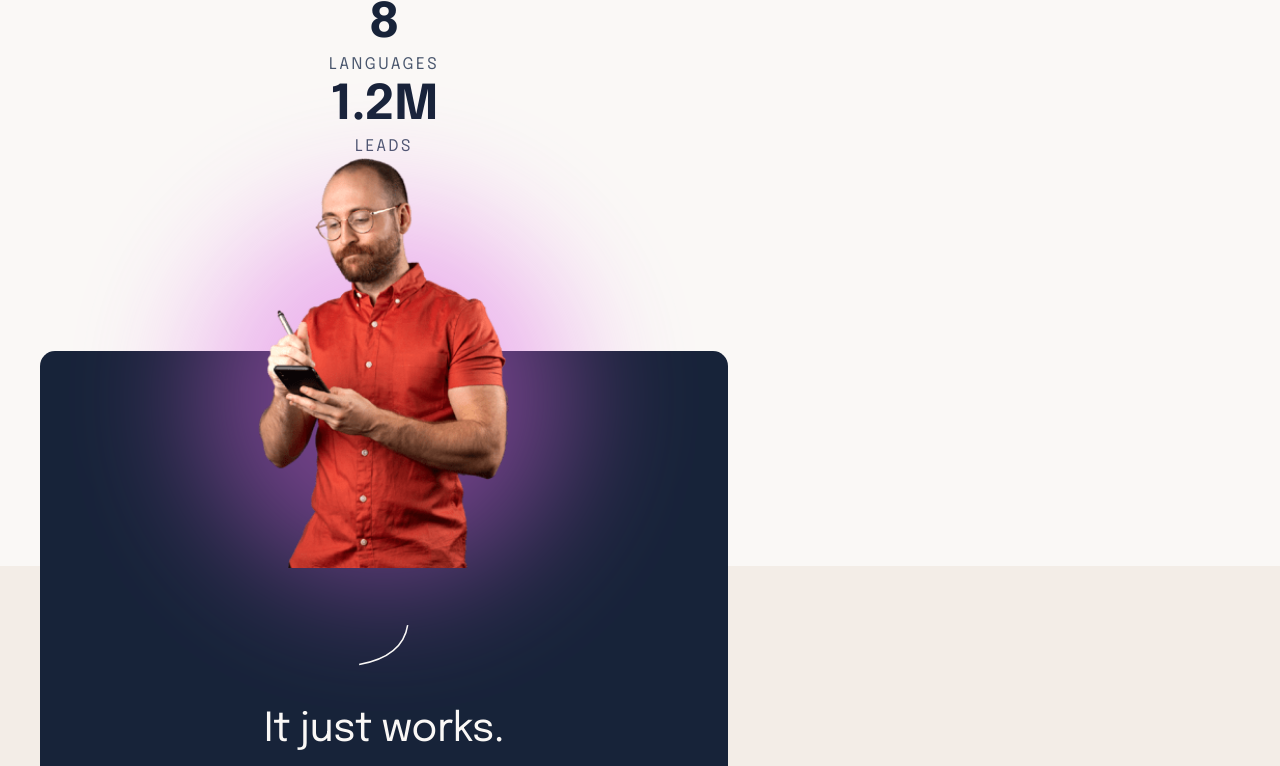
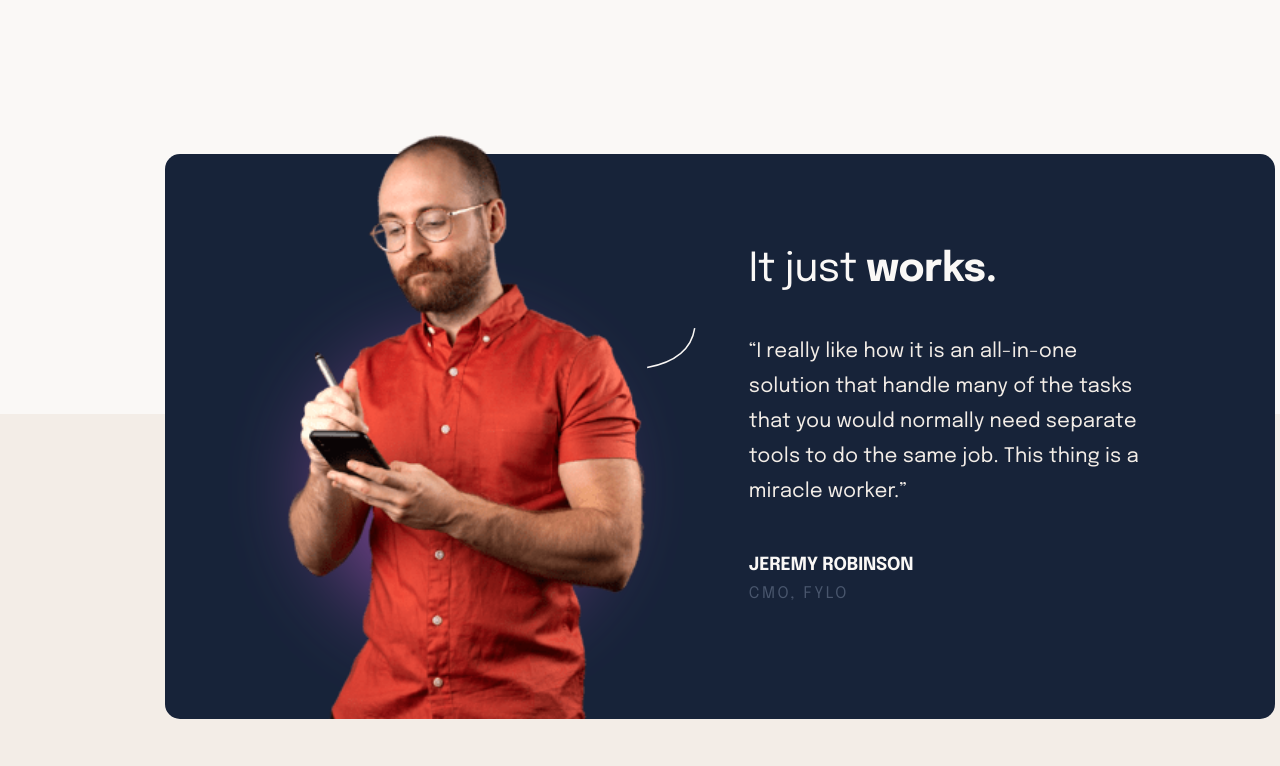
Before and after one commit to dsoluk/suite-landing-page, a plain HTML site: page index.html in a window 1280 px wide. Shown: the part 824-1590 px from the top of the page. Drawn offline with Linux system fonts and the light colour scheme.

Commit message:
desktop done

```diff
--- a/index.html
+++ b/index.html
@@ -25,7 +25,7 @@
     <section class="top-section">
       <img id="curved-line-top" src="assets/pattern-curved-line-1.svg" alt=""></img>
 
-      <div class="left-pane flex-item">
+      <div class="left-pane">
         <div id="heading1">
           <h1>A <span>super solution</span></h1>
           <h1>for your <span>business.</span></h1>
@@ -35,7 +35,7 @@
         <button type="button" id="button-Primary" name="reqbtn">Request Beta Access</button>
       </div>
 
-      <picture class="hero flex-item">
+      <picture class="hero">
         <source type="image/webp"
                 media = "(min-width: 768px)"
                 srcset="assets/image-hero-portrait.webp,
@@ -55,7 +55,7 @@
         <img id="cell" src="assets/image-hero-portrait.png" alt="cell phone in coloured background">
       </picture>
 
-      <div class="right-pane-stats flex-item">
+      <div class="right-pane-stats">
         <div class="stats">
           <h2>2K+</h2>
           <h4>Companies</h4>
@@ -72,6 +72,8 @@
 
     </section>
     <div class="mid-section">
+      <img id="blur-oval" src="assets/pattern-blur.svg" alt="">
+
         <picture id="jeremy">
           <source type="image/png"
                   media="(min-width:375px)"
@@ -92,11 +94,12 @@
           <img src="assets/image-jeremy-small.png" alt="jeremy CEO on a mobile device">
         </picture>
 
-        <img id="blur-oval" src="assets/pattern-blur.svg" alt="">
 
-          <img id="curved-line-mid" src="assets/pattern-curved-line-2.svg" alt="">
+        <img id="curved-line-mid" src="assets/pattern-curved-line-2.svg" alt="">
 
-          <h1>It just works.</h1>
+          <div class="mid-info">
+
+          <h1>It just <span>works.</span></h1>
 
           <p id="quote">“I really like how it is an all-in-one solution that handle many of
             the tasks that you would normally need separate tools to do the same
@@ -105,7 +108,7 @@
           <h3>Jeremy Robinson</h3>
 
           <h4>CMO, Fylo</h4>
-
+        </div>
     </div>
 
     <footer class="footer-section">
--- a/styles.css
+++ b/styles.css
@@ -107,14 +107,10 @@ h4 {
     font-weight: 400;
     font-size: 18px;
     line-height: 32px;
-    text-align: center;
     letter-spacing: 0.09px;
     color: var(--cream);
     margin: 13.2px 16px 40px 16px;
 
-    /* font-size: 20px; */
-    /* line-height: 35px; */
-    /* letter-spacing: 0.111111px; */
 }
 
 @media screen and (min-width: 768px) {
@@ -123,10 +119,13 @@ h4 {
     }
 }
 
-
-footer {
-    font-size: 15px;
-    line-height: 32px;
+@media screen and (min-width: 992px) {
+    #quote {
+        font-size: 20px;
+        line-height: 35px;
+        letter-spacing: 0.111111px;
+        margin: 40px 0px 40px 0px;
+    }
 }
 
 #button-Primary {
@@ -141,9 +140,8 @@ footer {
     letter-spacing: -.18px;
     margin-bottom: 55.68px;
 }
-/* @media screen and (min-width: 992px) {
 
-} */
+
 
 #button-Primary:hover {
     color: var(--cream);
@@ -184,16 +182,24 @@ footer {
     }
 }
 
+@media screen and (min-width: 992px) {
+    .header {
+        margin: 50px 165px 67px 165px;
+    }
+}
+
 img.logo {
     width: 81px;
 }
 
-
+/* TOP SECTION with Hero image and stats
+----------------------------------------- */
 
 .top-section {
     position: relative;
     margin: 16px;
 }
+
 @media screen and (min-width: 768px) {
     .top-section {
         margin: 80px 40px 354px 40px;
@@ -207,10 +213,10 @@ img.logo {
     }
 }
 
-@media screen and (min-width: 768px) {
-    .flex-item {
-        /* width: 100vw; */
-        /* position: relative; */
+@media screen and (min-width: 992px) {
+    .top-section {
+        margin: 80px 165px 200px 165px;
+        display: flex;
     }
 }
 
@@ -237,11 +243,9 @@ img.logo {
     }
 }
 
-/* @media screen and (min-width: 768px) {
-    #cell {}
-} */
-
-
+@media screen and (min-width: 992px) {
+    .left-pane {margin: 88px 0px 40px 0px;}
+}
 
 #curved-line-top {
     position: absolute;
@@ -261,6 +265,16 @@ img.logo {
     }
 }
 
+@media screen and (min-width: 992px) {
+    #curved-line-top {
+        width: 287px;
+        height: 36px;
+        left: 290px;
+        top: 40px;
+        z-index: 2;
+    }
+}
+
 .left-pane p {
     font-weight: 400;
     font-size: 16px;
@@ -273,6 +287,15 @@ img.logo {
     .left-pane p {
         width: 350px;
         margin: 40px 0px;
+    }
+}
+
+@media screen and (min-width: 992px) {
+    .left-pane p {
+        font-size: 18px;
+        line-height: 32px;
+        letter-spacing: 0.1px;
+        margin: 40px 0px 52px 0px;
     }
 }
 
@@ -290,11 +313,14 @@ img.logo {
     }
 }
 
-/* @media screen and (min-width: 768px) {
-    img#cell {
-        width: 100%;
+@media screen and (min-width: 992px) {
+    picture.hero {
+        width: 350px;
+        position: relative;
+        left: -150px;
+        z-index: 1;
     }
-} */
+}
 .right-pane-stats {
     margin-top: 40px;
     margin-bottom: 335px;
@@ -320,6 +346,7 @@ img.logo {
         justify-content: space-evenly;
     }
 }
+
 .stats {
     margin: 16px;
 }
@@ -352,30 +379,71 @@ img.logo {
     }
 }
 
+@media screen and (min-width: 992px) {
+    .mid-section {
+        flex-direction: row;
+        justify-content: space-evenly;
+        width: calc(1440px - 2 * 165px - 122px);
+        height: 545px;
+        margin: 0 165px 0 165px;
+        padding-bottom: 20px;
+        padding-left: 122px;
+        position: relative;
+    }
+}
+
 #jeremy {width: 343px;}
 
 @media screen and (min-width: 768px) {
-    #jeremy {width: 252px;}
+    #jeremy {
+        width: 252px;
+        margin-bottom: 350px;
+    }
 }
 
+@media screen and (min-width: 992px) {
+    #jeremy {width: 359.81px;}
+}
 
 #jeremy img {
     position: absolute;
-    margin-top: -182px;
+    margin-top: -629px;
     width: 343px;
 }
 
 @media screen and (min-width: 768px) {
     #jeremy img {
-        margin-top: -240px;
+        margin-top: -131px;
         width: 252px;
+    }
+}
+
+@media screen and (min-width: 992px) {
+    #jeremy img {
+        /* margin-top: -300px; */
+        width: 359.81px;
+        margin: 0 35.9px -351px 0;
+        position: relative;
     }
 }
 
 @media screen and (min-width: 768px) {
     #blur-oval {
-        margin-top: -345px;
-        overflow: hidden;}
+        margin: 0;
+        position: absolute;
+        width: 400px;
+        transform: translate(0px, -259px);
+    }
+}
+
+@media screen and (min-width: 992px) {
+    #blur-oval {
+        /* margin: 0 0 100px -200px; */
+        margin: 0;
+        position: absolute;
+        width: 500px;
+        transform: translate(-325px, 60px);
+    }
 }
 
 #curved-line-mid {
@@ -383,6 +451,43 @@ img.logo {
     margin-top: -116px;
     text-align: center;
     margin-bottom: 40px;
+}
+
+@media screen and (min-width: 768px) {
+    #curved-line-mid {
+        margin-top: 0;
+    }
+}
+
+@media screen and (min-width: 992px) {
+    #curved-line-mid {
+        width: 49.27px;
+        margin-top: -116px;
+        text-align: center;
+        margin-bottom: 40px;
+    }
+}
+
+@media screen and (min-width: 768px) {
+    .mid-info {
+        display: flex;
+        flex-direction: column;
+        justify-content: center;
+        align-items: center;
+        margin: 40px 58px 0 58px;
+    }
+}
+
+@media screen and (min-width: 992px) {
+    .mid-info {
+        /* display: flex;
+        flex-direction: column; */
+        justify-content: flex-start;
+        align-items: flex-start;
+        /* margin-left: 52.75px;
+        margin-right: 125px; */
+        margin: 0 125px 0 52.75px;
+    }
 }
 
 .mid-section h1 {
@@ -394,7 +499,15 @@ img.logo {
     color: var(--white);
 }
 
+@media screen and (min-width: 992px) {
+    .mid-section h1 {
+        text-align: none;
+    }
+}
+
 footer {
+    font-size: 15px;
+    line-height: 32px;
     background-color: var(--cream);
     margin-top: -90px;
     padding-bottom: 35px;
@@ -405,6 +518,13 @@ footer {
     footer {
         margin: -573px 0 0 0;
         padding-top: 560px;
+    }
+}
+
+@media screen and (min-width: 992px) {
+    footer {
+        margin-top: -305px;
+        padding-top: 340px;
     }
 }
 
@@ -420,6 +540,12 @@ footer {
     .footer-wrap {
         flex-direction: row;
         justify-content: space-between;
+    }
+}
+
+@media screen and (min-width: 768px) {
+    .footer-wrap {
+        margin: 0 165px 0 165px;
     }
 }
 
```
